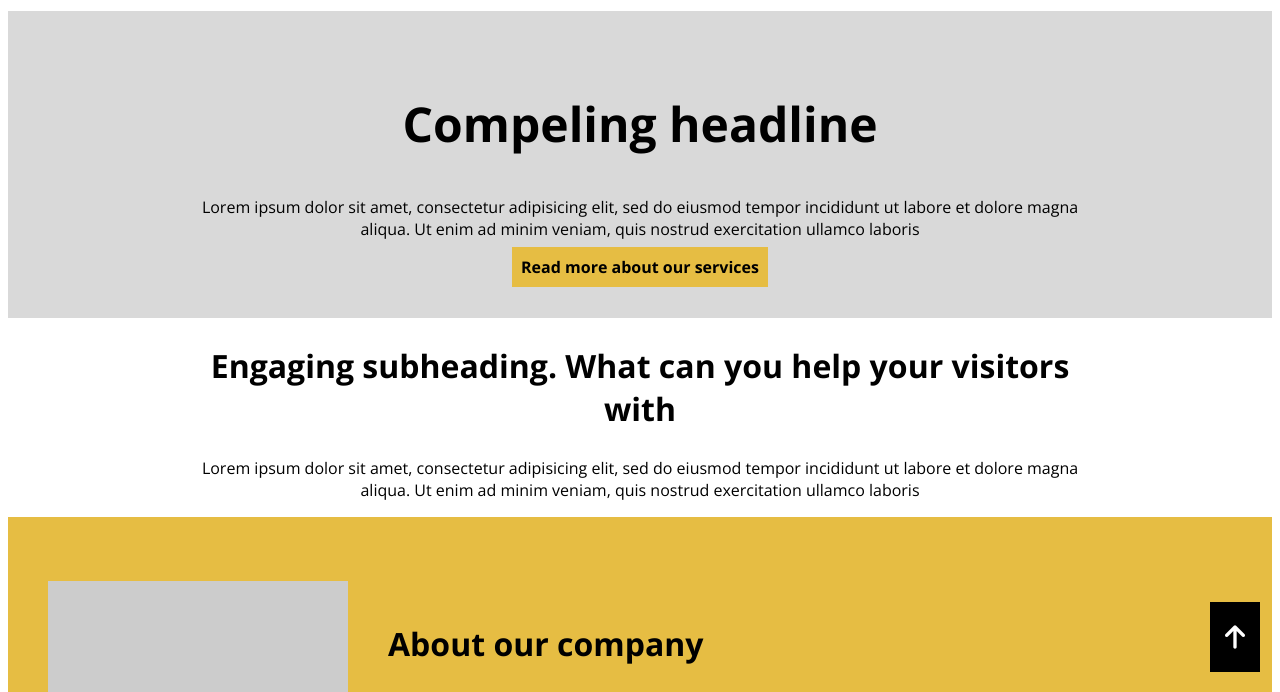
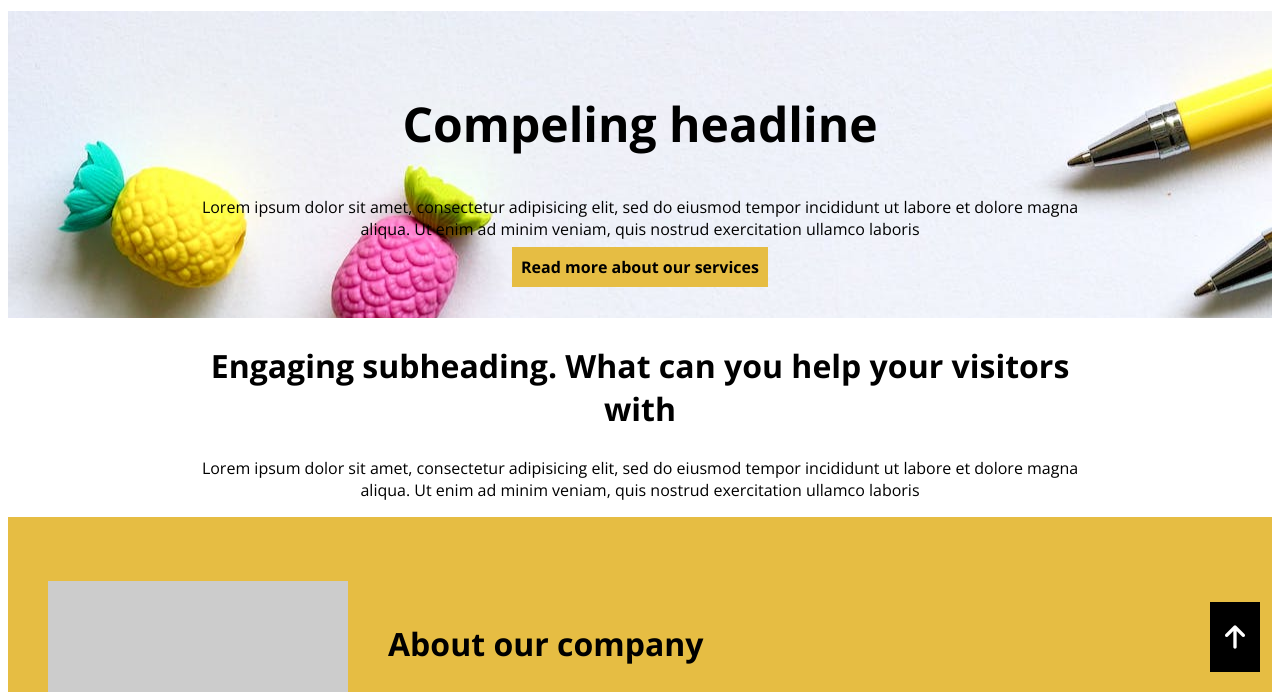
Before and after one commit to PhilippYoo/Webutvikling-Eksamen, a plain HTML site: page index.html in a window 1280 px wide. Shown: the part 108-800 px from the top of the page. Drawn offline with nearby package versions, Linux system fonts and the light colour scheme; placeholder pictures from the web are drawn by us.

Commit message:
last push

```diff
--- a/css/style.css
+++ b/css/style.css
@@ -78,7 +78,7 @@ button {
 
       #headline {
         padding: 40px 14%;
-        background-color: #d9d9d9;
+        background-image: url("../img/Bakgrunn-forside.jpg");
         text-align: center;
       }
       #headline a {
```
Also changed, not shown: img/Bakgrunn-forside.jpg (added), img/dummy_image.png (deleted), 2 other files.
